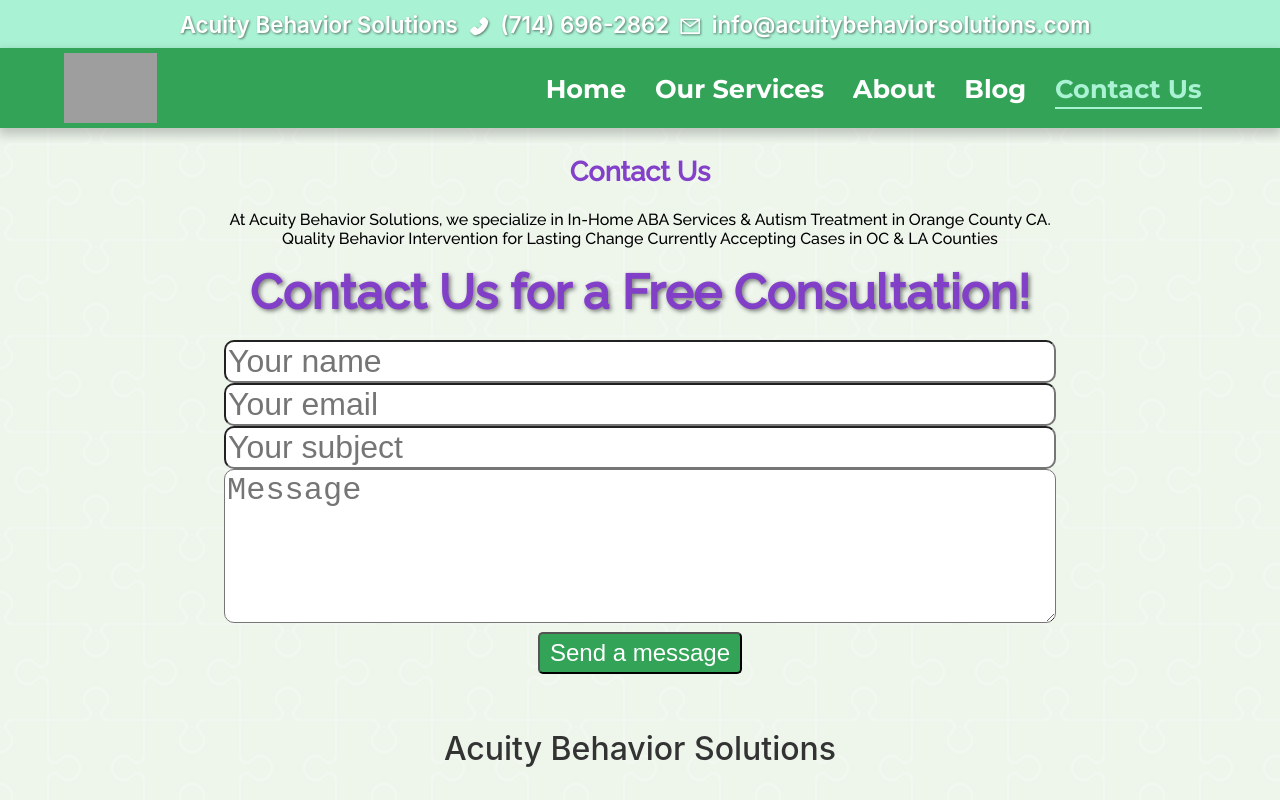
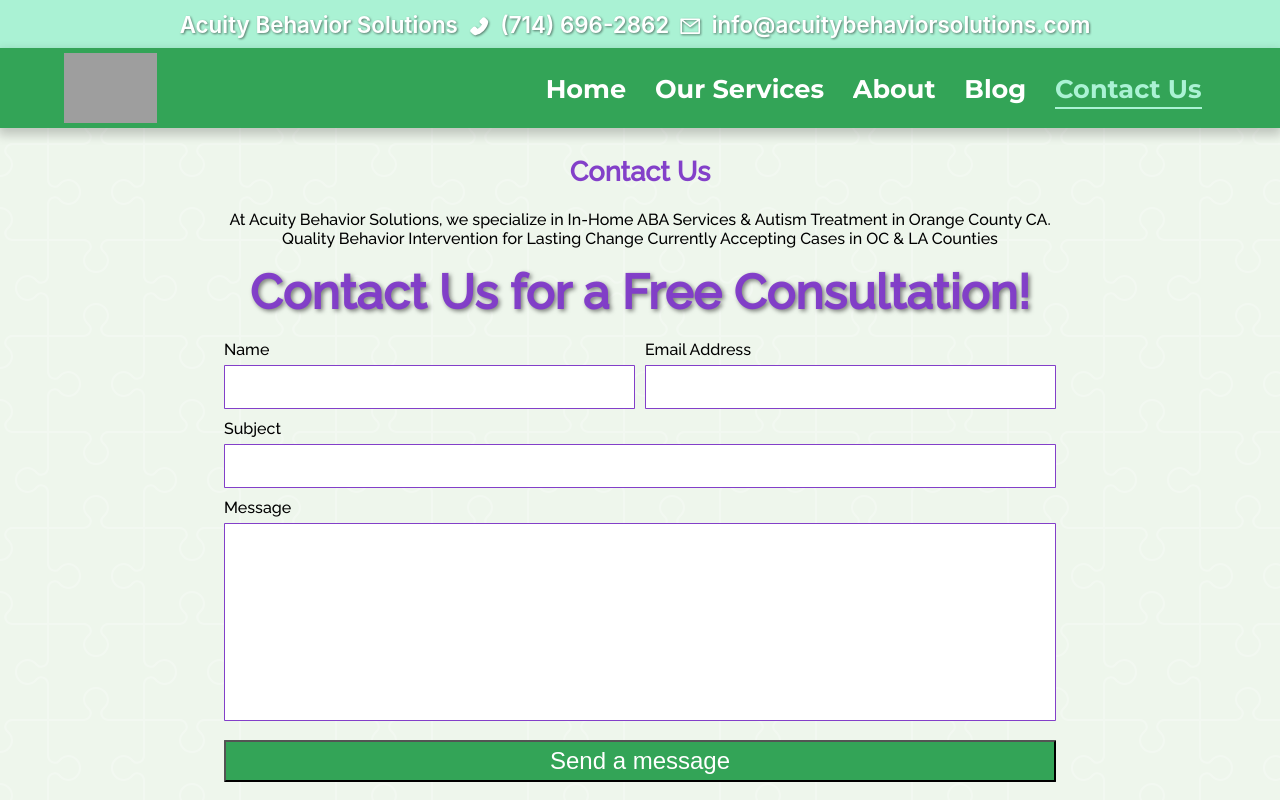
Before and after one commit to thomasPendleton/abaBusiness, a React (Create React App) app: page /contact in a window 1280 px wide. Shown: the top 800 px of the page. Built offline with nearby package versions, Linux system fonts and the light colour scheme; grey boxes are pictures that could not be loaded.

Commit message:
finish contact us page

```diff
--- a/src/components/ContactForm.js
+++ b/src/components/ContactForm.js
@@ -4,10 +4,25 @@
   return (
     <Wrapper>
       <form action="" className="message-form">
-        <input name="name" type="text" placeholder="Your name" />
-        <input name="email" type="text" placeholder="Your email" />
-        <input name="subject" type="text" placeholder="Your subject" />
-        <textarea rows={4} name="message" type="text" placeholder="Message" />
+        <div className="name">
+          <label htmlFor="name">Name</label>
+          <input name="name" type="text" required />
+        </div>
+
+        <div className="email">
+          <label htmlFor="name">Email Address</label>
+          <input name="email" type="text" required />
+        </div>
+
+        <div className="subject">
+          <label htmlFor="name">Subject</label>
+          <input name="subject" type="text" required/>
+        </div>
+
+        <div className="message">
+          <label htmlFor="message">Message</label>
+          <textarea rows={8} name="message" type="text" />
+        </div>
         <button className="btn">Send a message</button>
       </form>
     </Wrapper>
@@ -16,27 +31,60 @@
 
 const Wrapper = styled.section`
   margin: 20px auto;
-  .message-form{
+  .message-form {
+    text-align: left;
+    display: grid;
+    grid: auto / 1fr 1fr;
+    gap: 10px;
     /* border: 2px solid var(--purple); */
-
-    input{
-        border-radius: 10px;
+    .name {
+      grid-area: 1 / 1;
+    }
+    .email {
+      grid-area: 1 / 2;
+    }
+    .subject {
+      grid-area: 2 / 1 / 2 / span 2;
+    }
+    .message {
+      grid-area: 3 / 1 / 3 / span 2;
+    }
+    label {
+      position: absolute;
+    }
+    input {
+      /* border-radius: 10px; */
+      padding: 10px 10px;
+      margin-top: 25px;
+      border: 1px solid var(--purple);
+      border-radius: 1px;
       width: 100%;
-        font-size: 2rem;
+      font-size: 1.2rem;
     }
-    textarea{
-        border-radius: 10px;
-        font-size: 2rem;
+    textarea {
+      margin-top: 25px;
+      border: 1px solid var(--purple);
+      border-radius: 1px;
+      font-size: 1.2rem;
       width: 100%;
+      padding: 10px 10px;
+      resize: none;
     }
-    .btn{
+    .btn {
       cursor: pointer;
-        margin: 5px auto;
+      grid-column: 1 / span 2;
+      margin: 5px 0;
       padding: 5px 10px;
-        border-radius: 5px;
+      border-radius: 1px;
       background-color: var(--color-primary);
       color: #fff;
       font-size: 1.5rem;
+      &:hover{
+        filter: brightness(1.1);
+      }
+      &:active{
+        filter: brightness(0.9)
+      }
     }
   }
 `
--- a/src/components/ContactUs.js
+++ b/src/components/ContactUs.js
@@ -19,6 +19,7 @@
 
 const Wrapper = styled.section`
   font-family: Raleway, Arial, Helvetica, sans-serif;
+  text-align: center;
   h2 {
     color: var(--purple);
     font-size: 1.7rem;
--- a/src/pages/Contact.js
+++ b/src/pages/Contact.js
@@ -3,6 +3,7 @@
 import Location from '../components/Location'
 import ContactUs from '../components/ContactUs'
 import FollowUs from '../components/FollowUs'
+import ContactForm from '../components/ContactForm'
 
 const Contact = () => {
   document.title = 'Contact Us | Acuity Behavior Solutions'
@@ -17,7 +18,6 @@
 }
 const Wrapper = styled.section`
   margin: 170px auto 30px;
-  text-align: center;
   @media screen and (min-width: 905px) {
     margin: 155px auto 50px;
 
```
Lines whose indentation alone changed are shown as unchanged.
